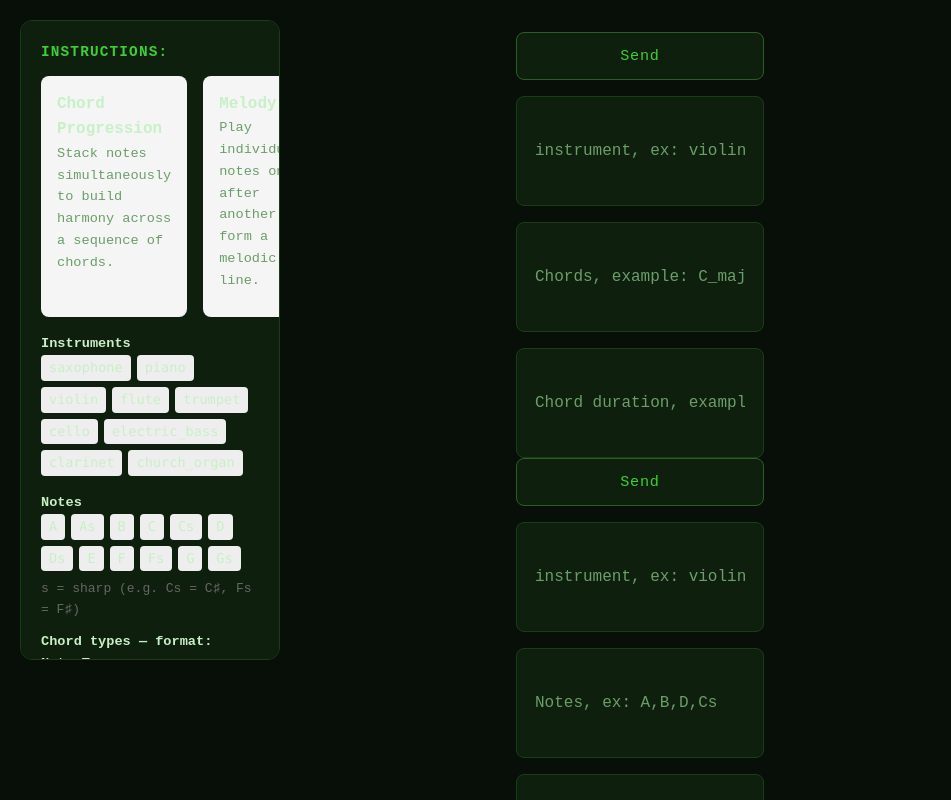
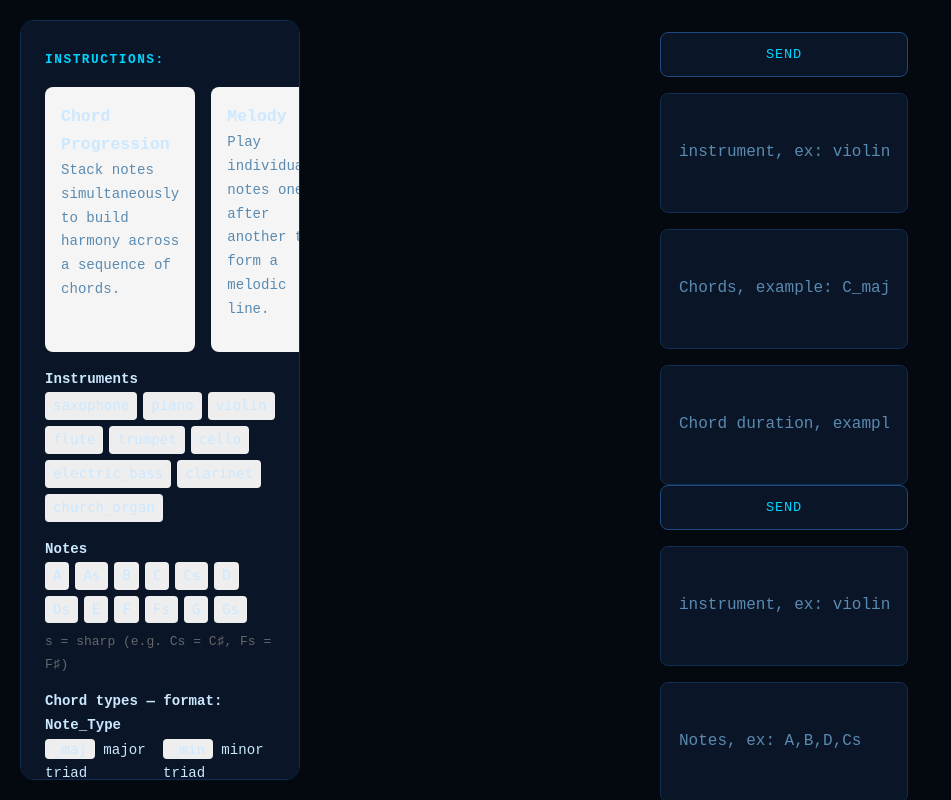
Before and after one commit to daniel-c-silva/SynthBridge, a React (Create React App) app in the folder frontend/: page / in a window 1280 px wide. Shown: the top 800 px of the page, without its empty margins (0-951 px from the left). Built offline with nearby package versions, Linux system fonts and the light colour scheme.

Commit message:
Update color palette and adjust styles in App.css

```diff
--- a/frontend/src/App.css
+++ b/frontend/src/App.css
@@ -1,13 +1,15 @@
 /* ============================================
-   PALETTE
-   --bg:         #080f08   deep forest black
-   --surface:    #0f1f0e   dark moss
-   --border:     #1a3d18   pine border
-   --accent:     #3ecf36   electric leaf
-   --accent-dim: #2a8f24   muted leaf
-   --text:       #c8f0c6   soft mint
-   --text-muted: #6b9e68   muted sage
-   --glow:       rgba(62, 207, 54, 0.18)
+   PALETTE — Midnight Blue / Electric Cyan
+   --bg:          #04080f   deep navy void
+   --surface:     #0a1628   midnight blue
+   --surface-2:   #0f2040   bright navy
+   --border:      #122d52   steel border
+   --border-2:    #1e4a80   hover border
+   --accent:      #00d4ff   electric cyan
+   --accent-dim:  #0099cc   muted cyan
+   --text:        #cce8ff   ice white
+   --text-muted:  #5a8ab0   steel blue
+   --glow:        rgba(0, 212, 255, 0.15)
    ============================================ */
 
 /* ---- Reset & Tokens ---- */
@@ -18,19 +20,19 @@
 }
 
 :root {
-  --bg:         #080f08;
-  --surface:    #0f1f0e;
-  --surface-2:  #162e14;
-  --border:     #1a3d18;
-  --border-2:   #2a5e27;
-  --accent:     #3ecf36;
-  --accent-dim: #2a8f24;
-  --text:       #c8f0c6;
-  --text-muted: #6b9e68;
-  --glow:       rgba(62, 207, 54, 0.18);
-  --radius:     8px;
-  --radius-lg:  12px;
-  --transition: 0.25s ease;
+  --bg:          #04080f;
+  --surface:     #0a1628;
+  --surface-2:   #0f2040;
+  --border:      #122d52;
+  --border-2:    #1e4a80;
+  --accent:      #00d4ff;
+  --accent-dim:  #0099cc;
+  --text:        #cce8ff;
+  --text-muted:  #5a8ab0;
+  --glow:        rgba(0, 212, 255, 0.15);
+  --radius:      8px;
+  --radius-lg:   14px;
+  --transition:  0.25s ease;
 }
 
 /* ---- Layout ---- */
@@ -46,7 +48,7 @@ body {
   align-items: center;
   justify-content: center;
   min-height: 100vh;
-  padding: 2rem;
+  padding: 2rem 2rem 2rem 320px; /* leaves room for the fixed sidebar */
 }
 
 /* ---- Form ---- */
@@ -56,7 +58,7 @@ body {
   align-items: center;
   gap: 16px;
   width: 100%;
-  max-width: 480px;
+  max-width: 520px;
 }
 
 .form-container-melody {
@@ -77,9 +79,9 @@ body {
   width: 100%;
   font-family: inherit;
   font-size: 1rem;
-  line-height: 1.5;
+  line-height: 1.6;
   resize: vertical;
-  min-height: 110px;
+  min-height: 120px;
   outline: none;
   transition:
     border-color var(--transition),
@@ -122,15 +124,17 @@ body {
 #send-button {
   width: 100%;
   padding: 14px;
-  letter-spacing: 0.05em;
+  letter-spacing: 0.06em;
+  text-transform: uppercase;
+  font-size: 0.85rem;
 }
 
 #send-button:hover {
   background-color: var(--accent-dim);
   border-color: var(--accent);
-  color: #e8fde7;
+  color: #e0f8ff;
   transform: translateY(-2px);
-  box-shadow: 0 6px 20px var(--glow);
+  box-shadow: 0 6px 24px var(--glow);
 }
 
 #send-button:active {
@@ -143,15 +147,15 @@ body {
   position: fixed;
   left: 20px;
   top: 20px;
-  width: 260px;
+  bottom: 20px;           /* stretches to near bottom of viewport */
+  width: 280px;
   background-color: var(--surface);
   color: var(--text);
-  padding: 20px;
+  padding: 28px 24px;
   border: 1.5px solid var(--border);
   border-radius: var(--radius-lg);
-  font-size: 0.85rem;
-  line-height: 1.6;
-  max-height: 80vh;
+  font-size: 0.88rem;
+  line-height: 1.7;
   overflow-y: auto;
   transition:
     background-color var(--transition),
@@ -160,27 +164,27 @@ body {
 }
 
 .instructions h2 {
-  margin-bottom: 12px;
-  font-size: 0.9rem;
+  margin-bottom: 16px;
+  font-size: 0.8rem;
   color: var(--accent);
-  letter-spacing: 0.08em;
+  letter-spacing: 0.12em;
   text-transform: uppercase;
 }
 
 .instructions p {
   color: var(--text-muted);
-  margin-bottom: 10px;
+  margin-bottom: 14px;
 }
 
 .instructions:hover {
   background-color: var(--surface-2);
   border-color: var(--border-2);
-  box-shadow: 0 8px 32px var(--glow);
+  box-shadow: 0 8px 40px var(--glow);
 }
 
 /* ---- Scrollbar (webkit) ---- */
 ::-webkit-scrollbar {
-  width: 6px;
+  width: 5px;
 }
 ::-webkit-scrollbar-track {
   background: var(--surface);
```
